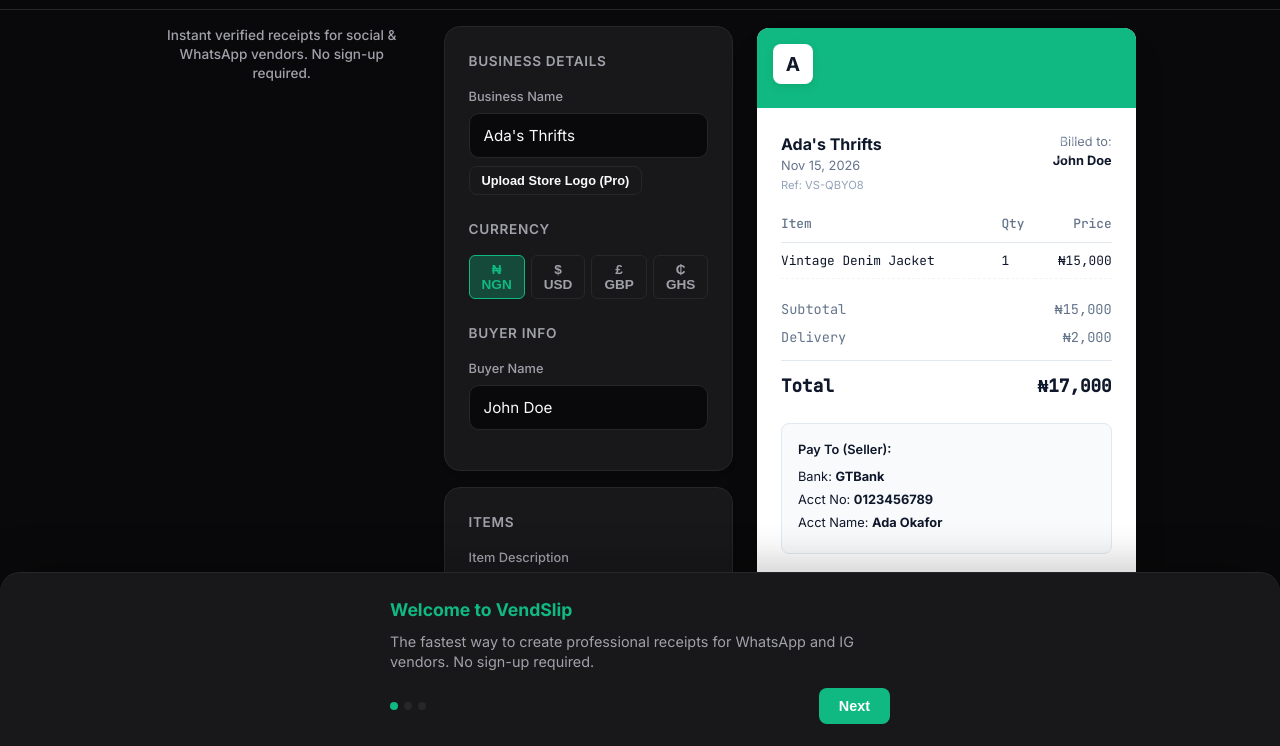
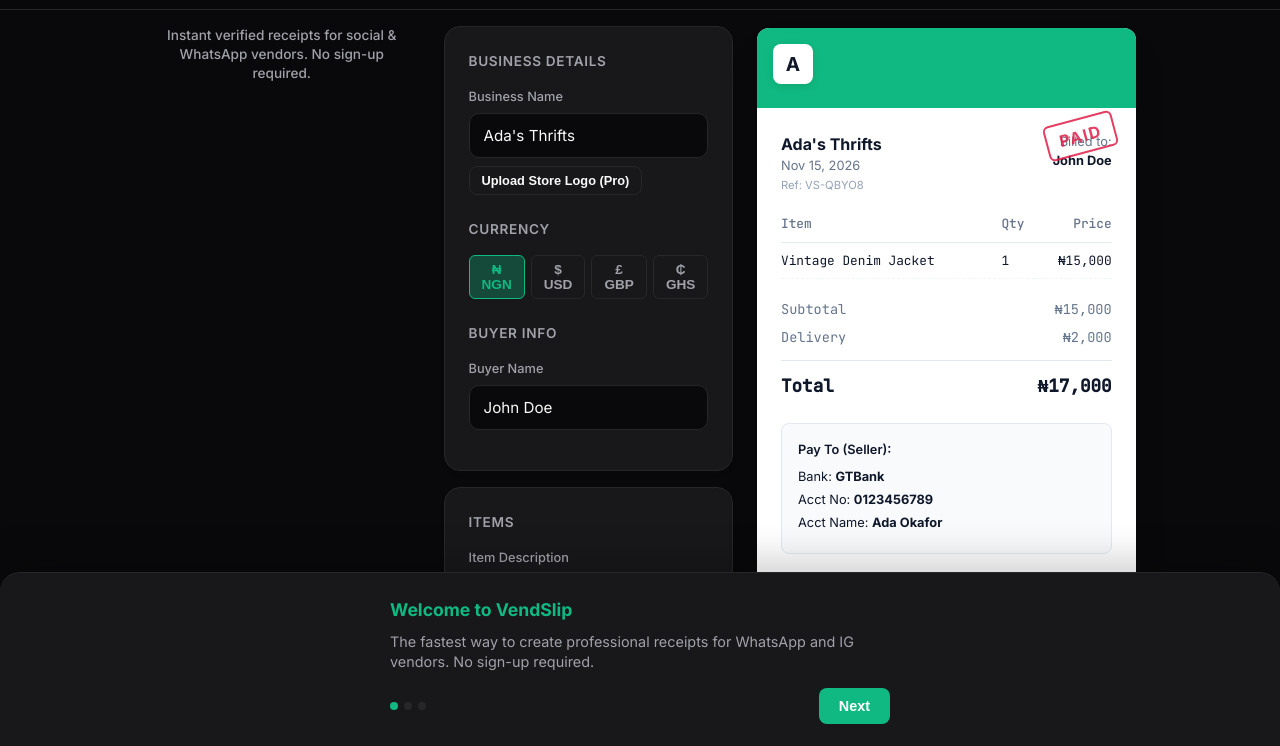
Before and after one commit to ibrahimu8/vendslip, a plain HTML site: page index.html in a window 1280 px wide. Shown: the part 52-798 px from the top of the page. Drawn offline with nearby package versions, Linux system fonts and the light colour scheme.

Commit message:
Changed stamp to bold red

```diff
--- a/app.js
+++ b/app.js
@@ -173,7 +173,6 @@ function setStatus(btn) {
     bankForm.classList.remove('hidden');
     amountPaidWrapper.classList.add('hidden');
     cashNote.classList.add('hidden');
-    // Auto-fill amount paid if Paid
     document.getElementById('amountPaid').value = document.getElementById('receiptTotal').textContent.replace(/[^0-9.]/g, '') || 0;
   } else if (status === 'Part Payment') {
     bankForm.classList.remove('hidden');
@@ -265,7 +264,7 @@ function updatePreview() {
   let amountPaid = 0;
   if (status === 'Paid') {
     amountPaid = total;
-    document.getElementById('amountPaid').value = total; // Sync input
+    document.getElementById('amountPaid').value = total;
   } else if (status === 'Part Payment') {
     amountPaid = parseFloat(document.getElementById('amountPaid').value) || 0;
   } else if (status === 'Pay on Delivery') {
@@ -372,7 +371,7 @@ function removeLogo() {
   showToast('Logo removed.');
 }
 
-// --- Export Logic (With Font Loading Fix) ---
+// --- Export Logic ---
 async function downloadReceipt() {
   const receipt = document.getElementById('receiptCard');
   const btn = document.getElementById('downloadBtn');
--- a/style.css
+++ b/style.css
@@ -145,7 +145,6 @@ header {
   transition: transform 0.3s ease, box-shadow 0.3s ease;
 }
 
-/* 3D Hover Effect */
 .card:hover {
   transform: translateY(-2px);
   box-shadow: 0 12px 20px -10px rgba(0, 0, 0, 0.15);
@@ -285,20 +284,22 @@ input:focus, select:focus {
 }
 .biz-logo img { width: 100%; height: 100%; object-fit: cover; border-radius: 8px; }
 
+/* RED STAMP */
 .stamp {
   position: absolute;
   top: 90px; /* Moved down to not overlap */
   right: 20px;
-  font-size: 1rem; /* Slightly smaller */
+  font-size: 1rem;
   font-weight: 800;
   text-transform: uppercase;
   letter-spacing: 1.5px;
-  color: rgba(255,255,255,0.4);
-  border: 2px solid rgba(255,255,255,0.4);
+  color: #E11D48; /* Bold Red */
+  border: 2px solid #E11D48;
   padding: 4px 12px;
   border-radius: 6px;
   transform: rotate(-15deg);
   pointer-events: none;
+  opacity: 0.85;
 }
 
 .receipt-body { padding: 24px; }
```
Also changed, not shown: index.html (+0 -2 lines).
